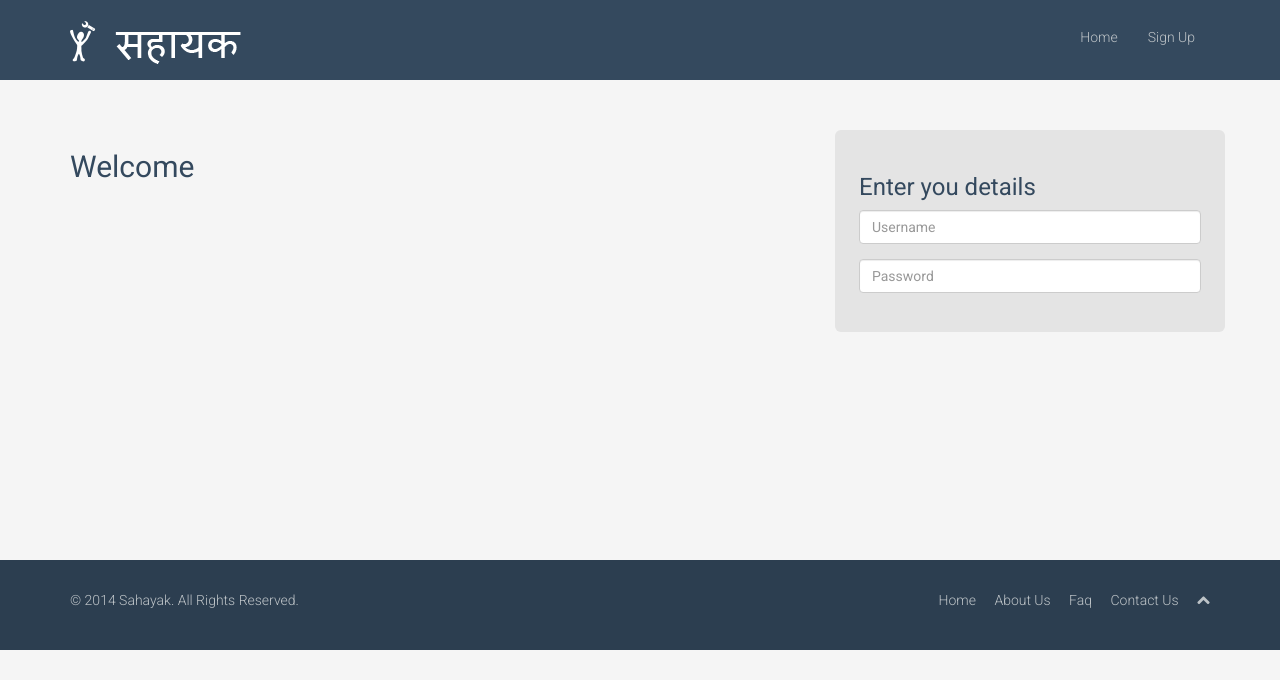
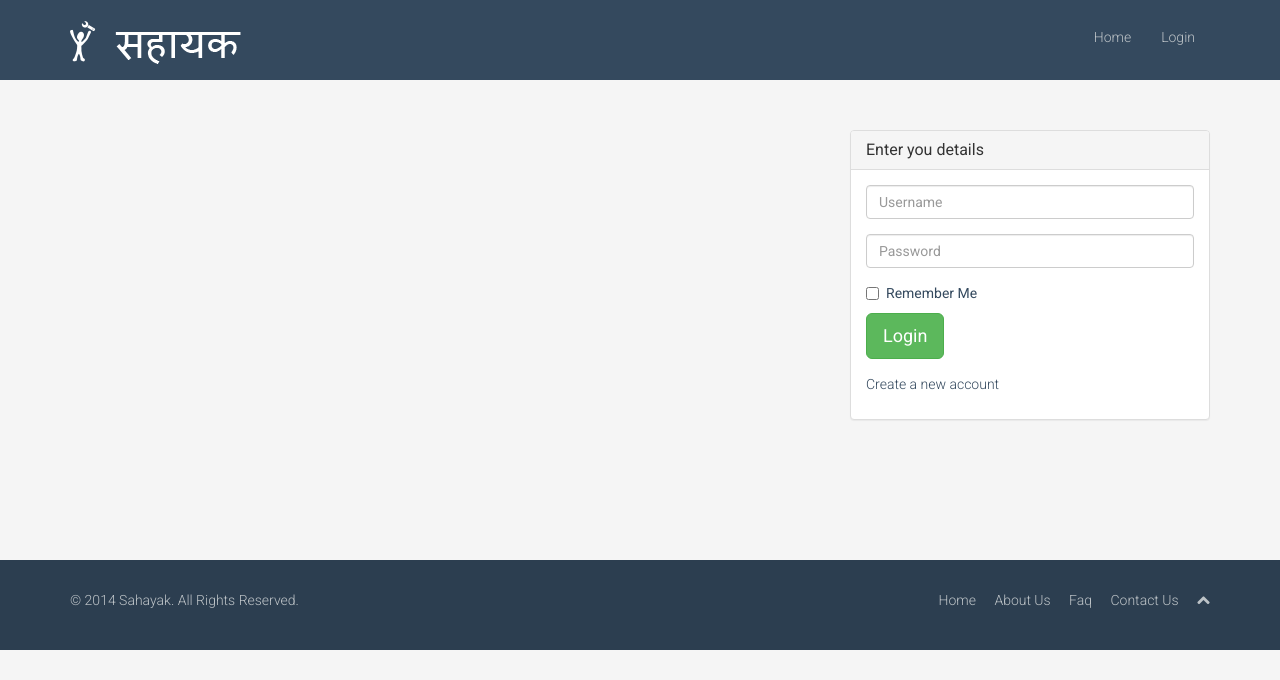
Before and after one commit to qod7/sahayak, a Django app: page /login/ in a window 1280 px wide. Shown: the top 680 px of the page. Run offline with Django 3.2, Linux system fonts and the light colour scheme; some libraries are stand-ins or nearby versions.

Commit message:
Login page

```diff
--- a/website/pages/templates/base.html
+++ b/website/pages/templates/base.html
@@ -48,7 +48,7 @@
             {% if user.is_authenticated %}
             <li {% if mainmenuindex == 2 %}class="active" {% endif %}><a href="{% url 'categorylist' %}">Categories</a></li>
             {% else %}
-            <li {% if mainmenuindex == 2 %}class="active" {% endif %}><a href="{% url 'signup' %}">Sign Up</a></li>
+            <li {% if mainmenuindex == 3 %}class="active" {% endif %}><a href="{% url 'login' %}">Login</a></li>
             {% endif %}
           </ul>
         </div>
--- a/website/pages/templates/login.html
+++ b/website/pages/templates/login.html
@@ -4,10 +4,14 @@
 <section class="container" style="min-height:480px;">
     <div class="row">
         <div class="col-sm-8">
-            <h2>Welcome</h2>
+
         </div>
-        <div class="col-sm-4 well well-lg" style="background-color: #E4E4E4;">
-            <h3>Enter you details</h3>
+        <div class="col-sm-4">
+            <div class="panel panel-default">
+                <div class="panel-heading">
+                    <h2 class="panel-title">Enter you details</h2>
+                </div>
+                <div class="panel-body">
                     <form method="POST" action="{% url 'login' %}" role="form">
                     {% csrf_token %}
                     <div class="form-group">
@@ -16,7 +20,20 @@
                     <div class="form-group">
                         <input class="form-control" type="password" name="password" placeholder="Password" required>
                     </div>
+                    <div class="checkbox">
+                        <label>
+                            <input name="remember" value="Remember Me" type="checkbox">Remember Me
+                        </label>
+                    </div>
+                    <div class="form-group">
+                        <button type="submit" class="btn btn-success btn-lg">Login</button>
+                    </div>
+                    <p>
+                        <a href="{% url 'signup' %}">Create a new account</a>
+                    </p>
                 </form>
+                </div>
+            </div>
         </div>
     </div>
 </section>
--- a/website/pages/views.py
+++ b/website/pages/views.py
@@ -14,7 +14,7 @@ def login(request):
         user=auth.authenticate(username=username,password=password)
         if user is not None:
             auth.login(request,user)
-            return redirect('categories')
+            return redirect('categorylist')
         else:
             return render(request,'login.html',{'message':'Invalid login'})
     else:
```
Lines whose indentation alone changed are shown as unchanged.
